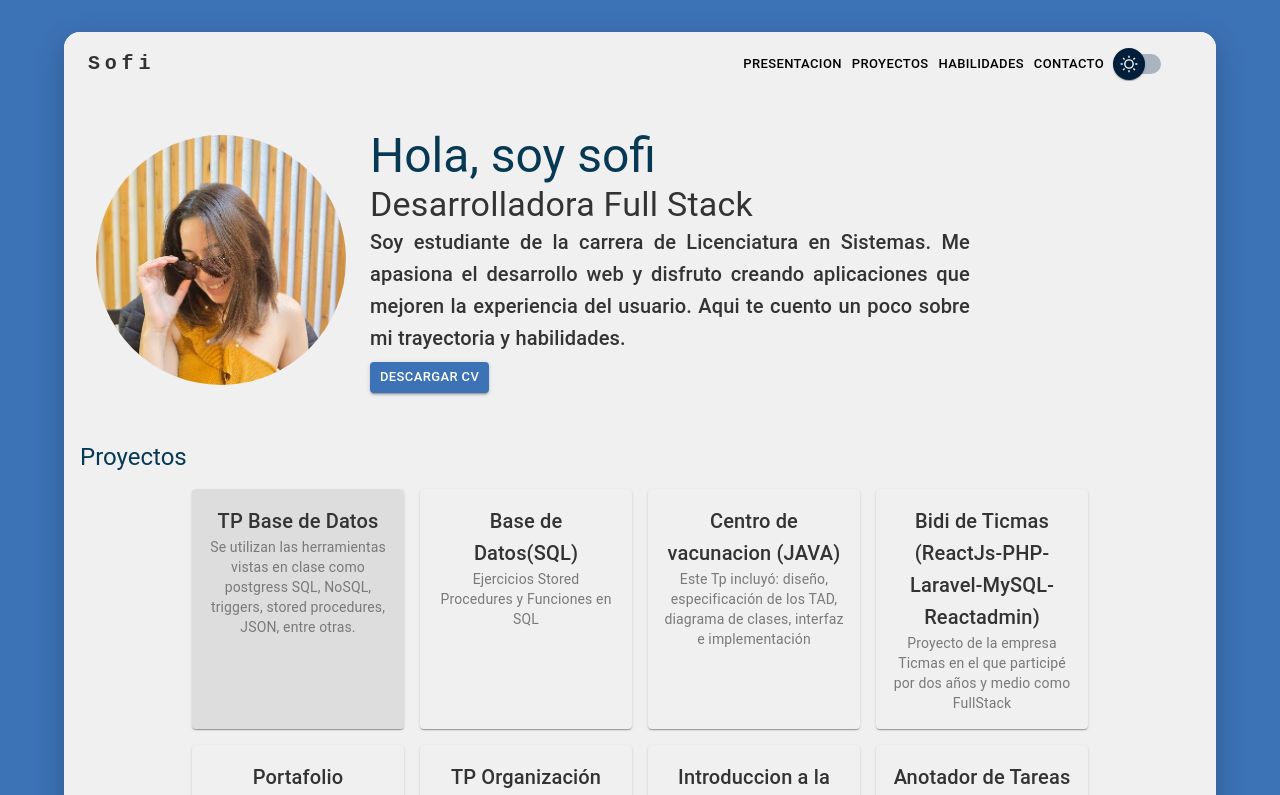
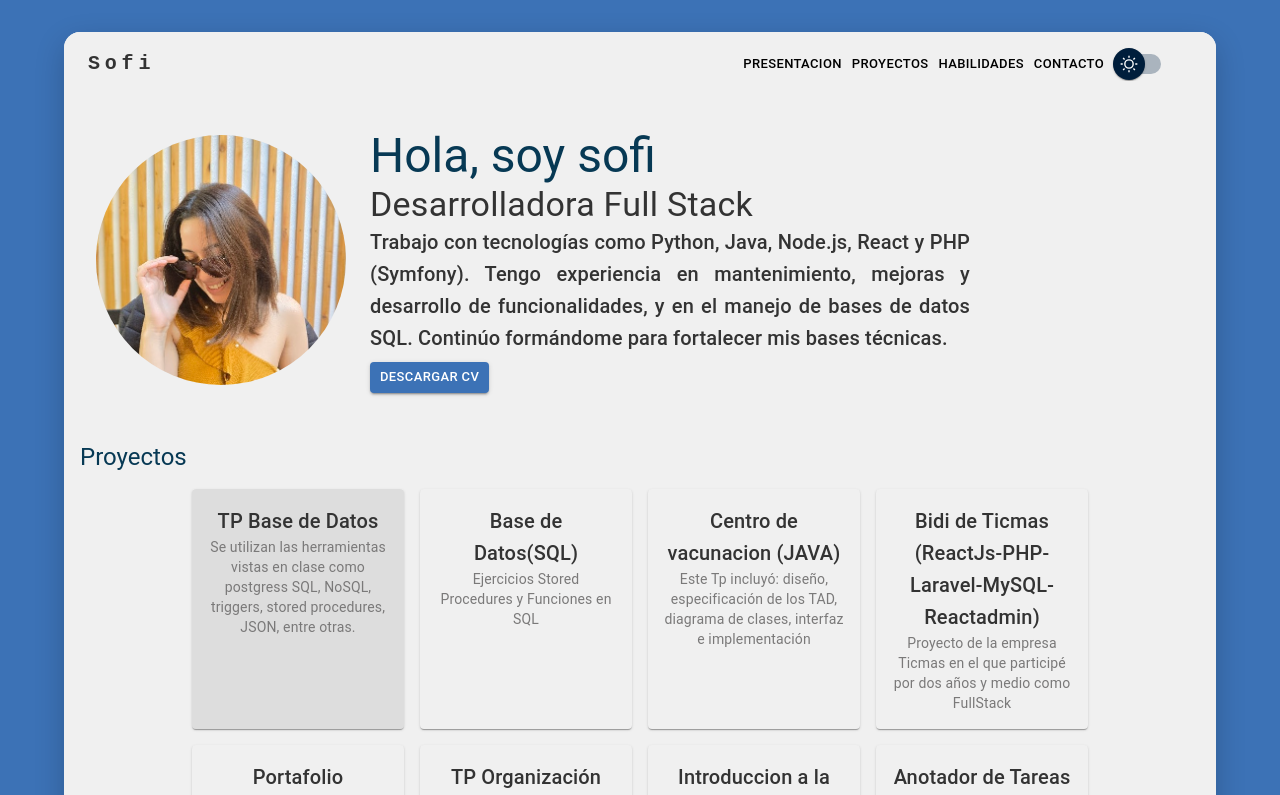
Before and after one commit to sofiAlcaraz/PortafolioReactJS, a React (Vite) app: page / in a window 1280 px wide. Shown: the top 795 px of the page. Built offline with nearby package versions, Linux system fonts and the light colour scheme.

Commit message:
fix presentation

```diff
--- a/src/components/Presentation.jsx
+++ b/src/components/Presentation.jsx
@@ -40,10 +40,10 @@ const Presentation = () => {
           Desarrolladora Full Stack
         </Typography>
         <Typography variant="h6" align="justify">
-          Soy estudiante de la carrera de Licenciatura en Sistemas. Me apasiona
-          el desarrollo web y disfruto creando aplicaciones que mejoren la
-          experiencia del usuario. Aqui te cuento un poco sobre mi trayectoria y
-          habilidades.
+          Trabajo con tecnologías como Python, Java, Node.js, React y PHP
+          (Symfony). Tengo experiencia en mantenimiento, mejoras y desarrollo de
+          funcionalidades, y en el manejo de bases de datos SQL. Continúo
+          formándome para fortalecer mis bases técnicas.
         </Typography>
         <Button
           variant="contained"
```
